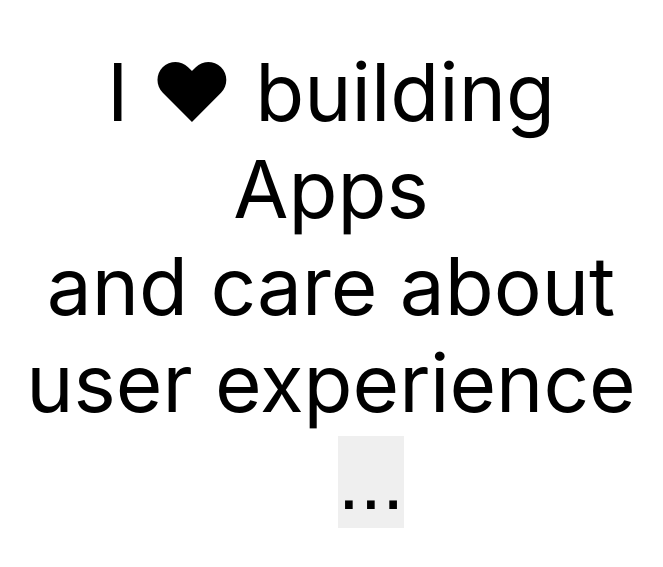
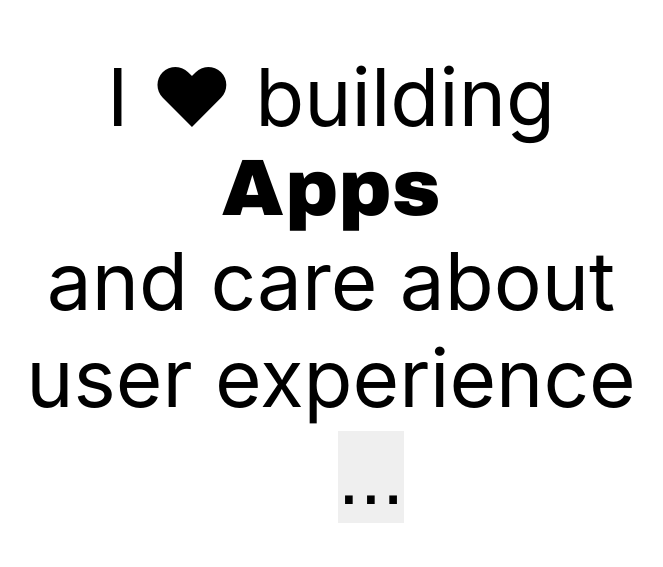
Before and after one commit to amabes/supreme-spoon, a React (Create React App) app: page / in a window 1280 px wide. Shown: the part 115-682 px from the top of the page, without its empty margins (309-972 px from the left). Built offline with nearby package versions, Linux system fonts and the light colour scheme.

Commit message:
cylcer styles

```diff
--- /dev/null
+++ b/src/EntityCycler.css
@@ -0,0 +1,3 @@
+.EntityCycler {
+  font-family: "Arial Black";
+}
--- a/src/EntityCycler.js
+++ b/src/EntityCycler.js
@@ -1,5 +1,5 @@
 import React, { Component } from 'react';
-// import './EntityCycler.css';
+import './EntityCycler.css';
 
 class EntityCycler extends Component {
   render() {
```
